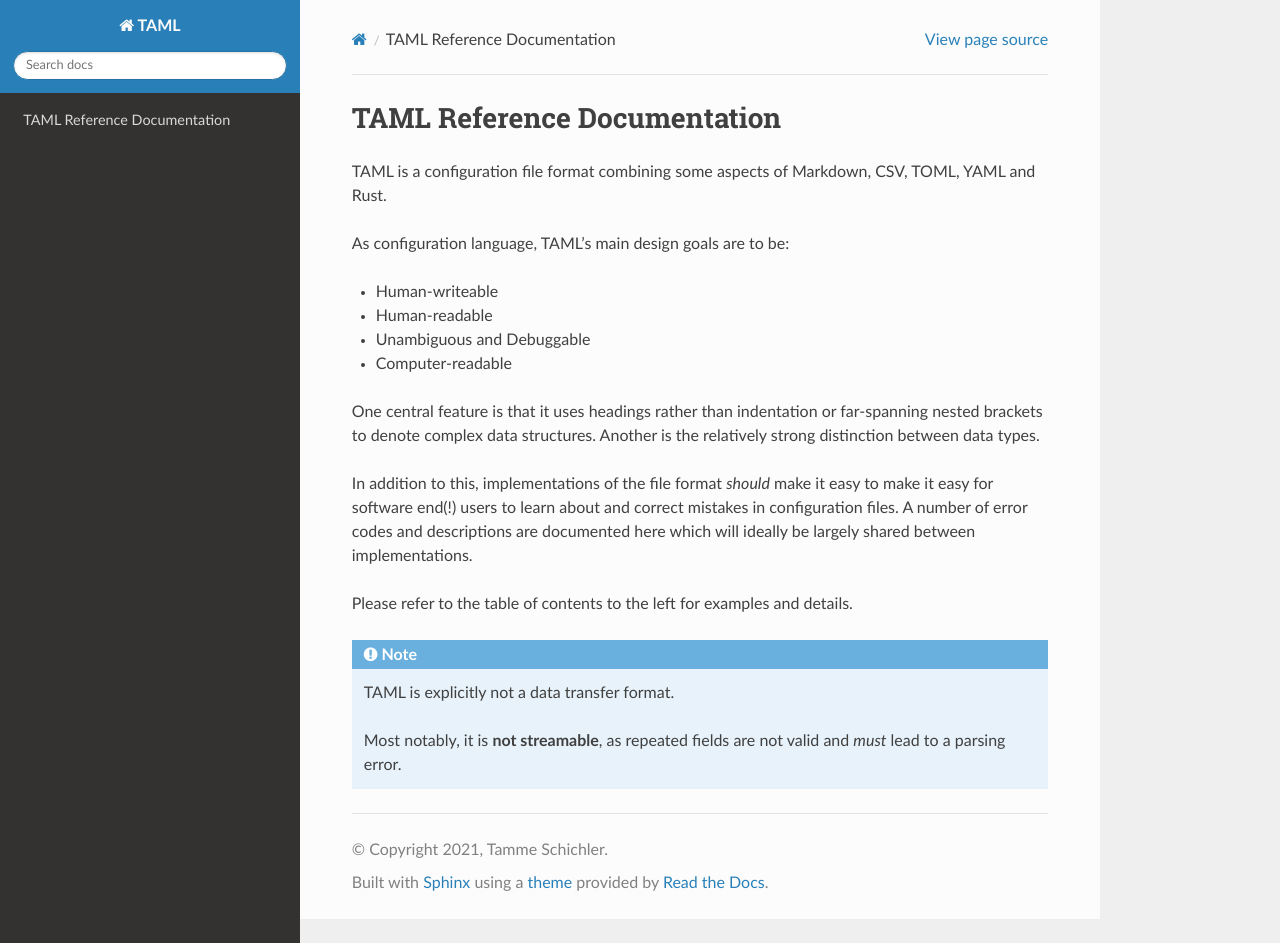
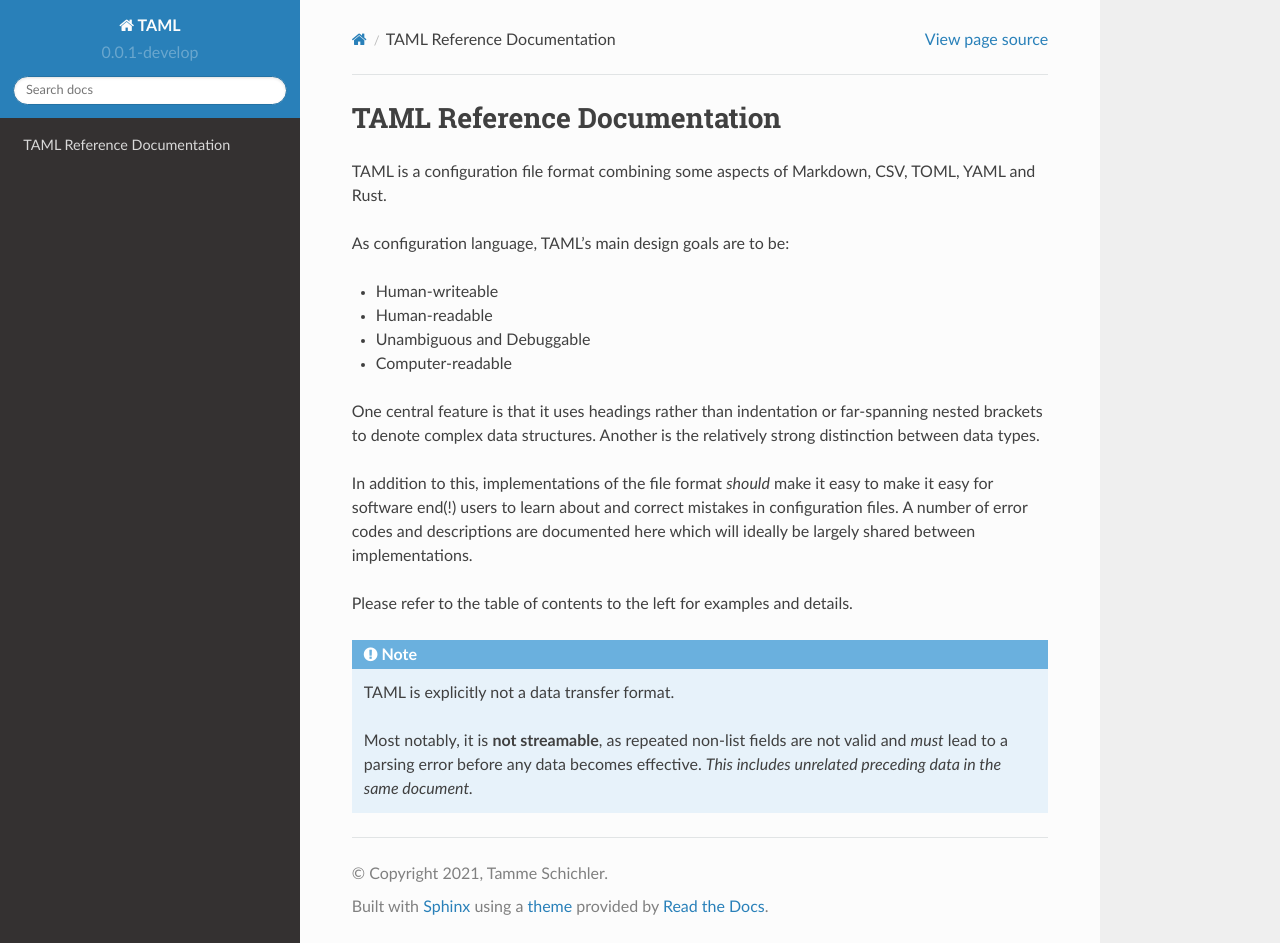
Before and after one commit to Tamschi/taml, a Sphinx documentation site: the page built from docs/index.rst, in a window 1280 px wide and 943 px high. Built offline with Sphinx 7.4.7 and the Read the Docs theme 2.0.0, drawn with Linux system fonts in a browser that asks for light colours; pages that are not in the unit, such as notebooks, are missing from menus.

Commit message:
Maybe this works?

```diff
--- a/docs/conf.py
+++ b/docs/conf.py
@@ -23,6 +23,9 @@ project = 'TAML'
 copyright = '2021, Tamme Schichler'
 author = 'Tamme Schichler'
 
+version = '0.0.1'
+version = '0.0.1-develop'
+
 
 # -- General configuration ---------------------------------------------------
 
@@ -34,6 +37,11 @@ extensions = [
 
 # Add any paths that contain templates here, relative to this directory.
 templates_path = ['_templates']
+
+source_suffix = '.rst'
+master_doc = 'index'
+
+pygments_style = 'sphinx'
 
 # List of patterns, relative to source directory, that match files and
 # directories to ignore when looking for source files.
--- a/docs/index.rst
+++ b/docs/index.rst
@@ -27,21 +27,12 @@ Please refer to the table of contents to the left for examples and details.
 
 	TAML is explicitly not a data transfer format.
 
-	Most notably, it is **not streamable**, as repeated fields are not valid and *must* lead to a parsing error.
+	Most notably, it is **not streamable**, as repeated non-list fields are not valid and *must* lead to a parsing error before any data becomes effective. *This includes unrelated preceding data in the same document.*
 
 .. toctree::
    :maxdepth: 2
-   :caption: Contents:
+   :glob:
 
 	grammar
 	diagnostics
 	formatting
-
-
-
-.. Indices and tables
-.. ==================
-
-.. * :ref:`genindex`
-.. * :ref:`modindex`
-.. * :ref:`search`
```
